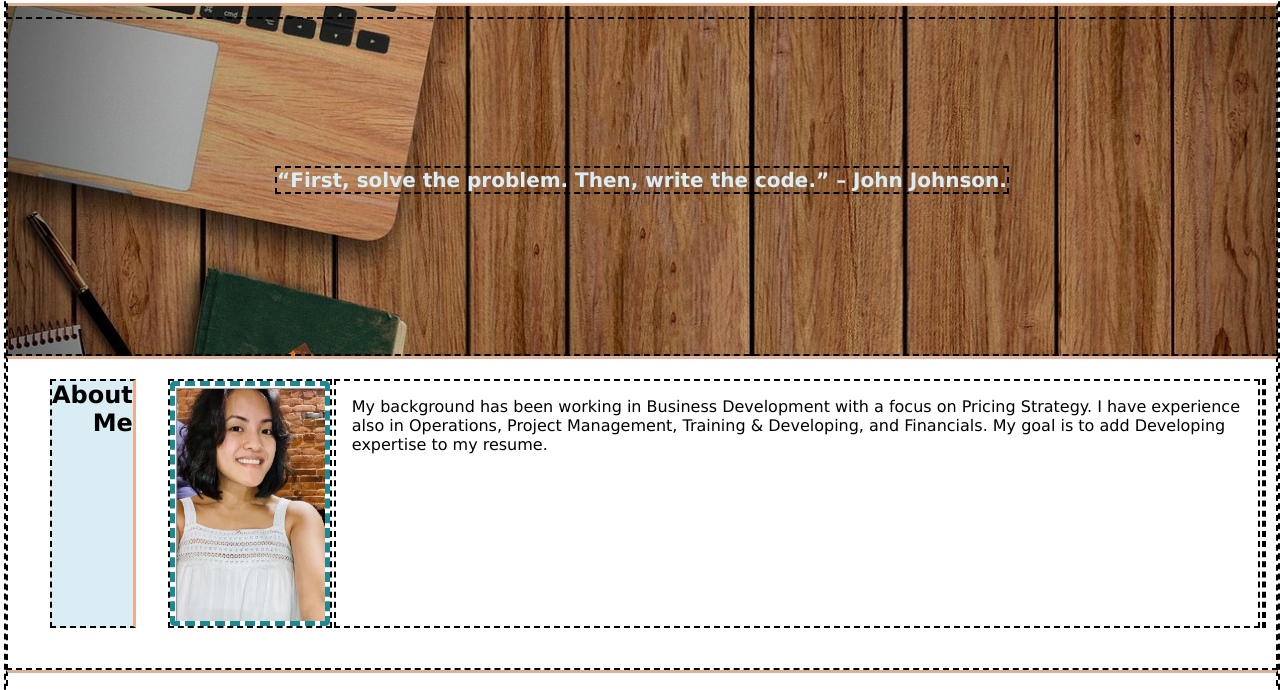
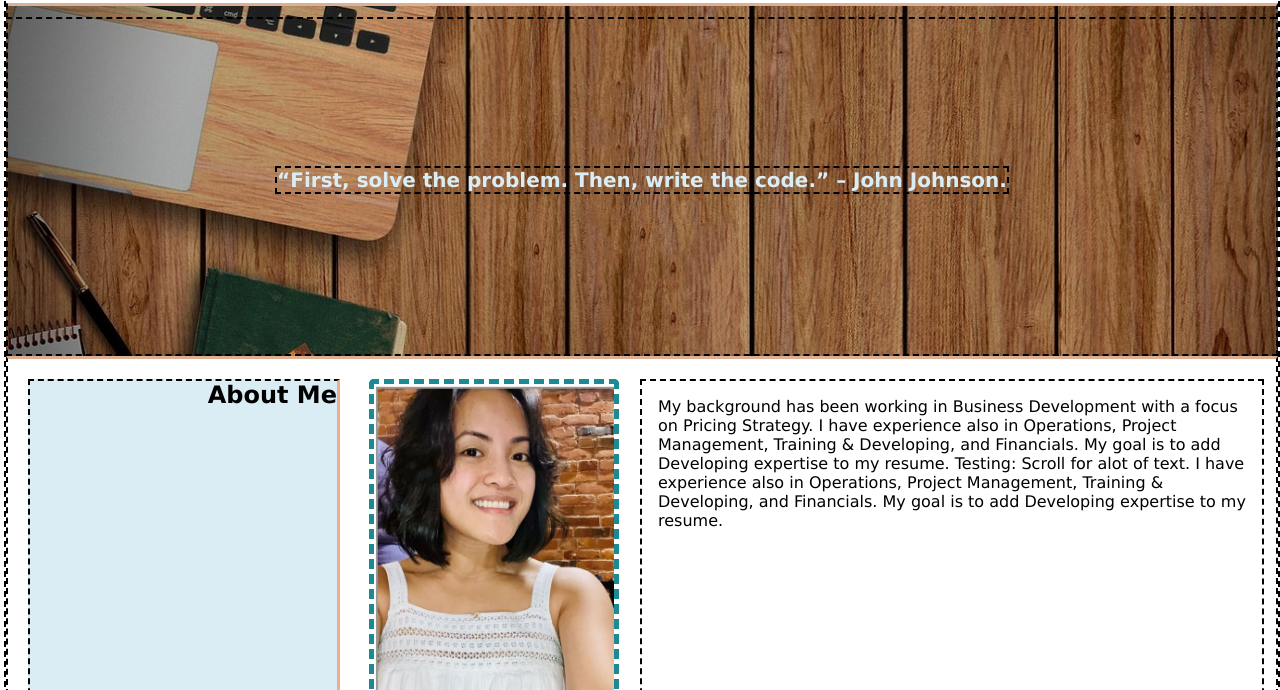
Before and after one commit to mewing0328/Ewing-Portfolio, a plain HTML site: page index.html in a window 1280 px wide. Shown: the part 83-773 px from the top of the page. Drawn offline with Linux system fonts and the light colour scheme.

Commit message:
Adjusted the width of h1 elements so they are a % of the flex container. Result was that all the h1 aligned

```diff
--- a/assets/css/style.css
+++ b/assets/css/style.css
@@ -74,10 +74,13 @@ section {
   }
 
   h1{
-    margin: 0px 2rem;
+    margin: 0px 10px;
     text-align:right;
+    overflow-wrap: normal;
     border-right: 3px solid var(--border);
     background-color: var(--light);
+    /*adding a width of % of the container allows my h1 to align with each other responsive to size of screen*/
+    width: 25%;
   }
 
 /* CLASS SELECTORS */
@@ -145,11 +148,12 @@ section {
     display: block;
     margin: 0px 2px;
     padding: 1rem;
+    width: 50%;
   }
 
   .about img{
     display:flex;
-    width: 10rem;
+    width: 20%;
     border-radius: 5px;
     border: 5px dashed var(--theme)
   }
--- a/index.html
+++ b/index.html
@@ -33,13 +33,13 @@
     <!-- About Me -->
     <section class="about">
       <h1>About Me</h1>
-      <p>
         <img src="./assets/images/mypic.jpg"
         alt="My picture">
         <div>My background has been working in Business Development with a focus on Pricing Strategy.
           I have experience also in Operations, Project Management, Training & Developing, and Financials. My goal is to add Developing expertise to my resume.
+          Testing: Scroll for alot of text.
+          I have experience also in Operations, Project Management, Training & Developing, and Financials. My goal is to add Developing expertise to my resume.
         </div>
-      </p>
     </section>
 
 
```
